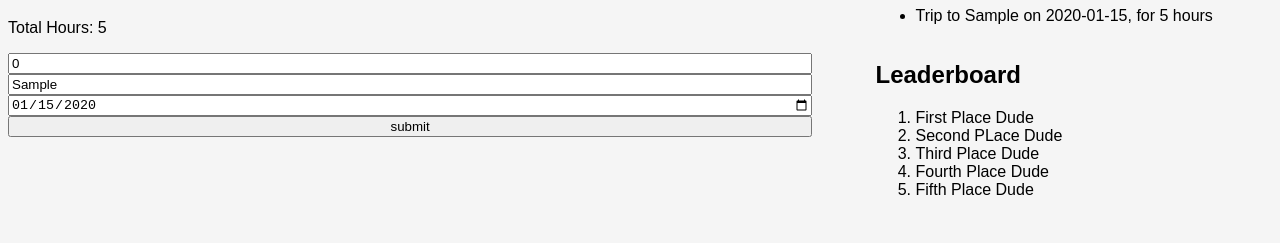
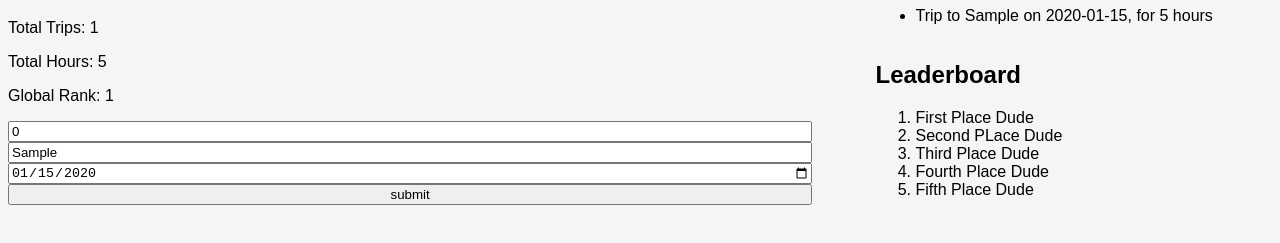
Before and after one commit to WVU-CS330-2024-08-Group05/G5, a plain HTML site: page SkiLogging/SkiLoggingIndex.html in a window 1280 px wide. Both pictures are taken after typing "5", "Sample", "2020-01-15" into the empty fields and a click on the button "submit". Shown: the part 181-424 px from the top of the page. Drawn offline with Linux system fonts and the light colour scheme.

Commit message:
Added total Trips counter and Rank

```diff
--- a/SkiLogging/SkiLoggingIndex.html
+++ b/SkiLogging/SkiLoggingIndex.html
@@ -9,7 +9,6 @@
 
 <body>
     <input type="hidden" id="totalHours" name="totalHours" value=0 readonly>
-    <input type="hidden" id="totalTrips" name="totalTrips" value=0 readonly>
     <header>
         <button id="return-home">Return to Home <br> &#8592</button>
         <div class="search-container">
@@ -24,9 +23,9 @@
                     (Username)
                 </h1>
                 <div id="HoursSpent-Text">
-                    <p id="total-trips" hidden>Total Trips: </p>
+                    <p id="total-trips" >Total Trips: </p>
                     <p id="total-hours" >Total Hours: </p>
-                    <p id="rank" hidden>Global Rank: </p>
+                    <p id="rank">Global Rank: </p>
                 </div>
             </div>
             <input type="number" id="Hours" name="Hours" placeholder="Log Hours:">
@@ -62,10 +61,13 @@
 </html>
 
 <script>
+    let trips = 0;
+    let totalHours = 0;
+
     document.getElementById('hourSubmit').addEventListener("click", function () {
         // Adds hours to total
         let newHours = parseFloat(document.getElementById('Hours').value) || 0;
-        let totalHours = parseFloat(document.getElementById('totalHours').value) || 0;
+        //let totalHours = parseFloat(document.getElementById('totalHours').value) || 0;
         totalHours += newHours;
         document.getElementById('totalHours').value = totalHours;
         document.getElementById('total-hours').innerText = ("Total Hours: " + totalHours);
@@ -79,14 +81,14 @@
         listItem.textContent = ("Trip to " + resort + " on " + date + ", for " + newHours + " hours");
         document.getElementById('SkiTripList').append(listItem);
         // update user Info
-
-        // These dont work yet
-        //trips +=1;
+        trips += 1;
+        document.getElementById('total-trips').textContent = ("Total Trips: " + trips);
     });
     document.addEventListener('DOMContentLoaded', function () {
         //set user info
-       // document.getElementById('rank').textContent = ("Global Rank: " + 1); // Placeholder
+
+        document.getElementById('rank').textContent = ("Global Rank: " + 1); // Placeholder
         document.getElementById('total-hours').textContent = ("Total Hours: " + 0);
-        //document.getElementById('total-trips').textContent = ("Total Trips: " + 0);Implement Later
+        document.getElementById('total-trips').textContent = ("Total Trips: " + trips); //Implement Later
     });
 </script>
```
